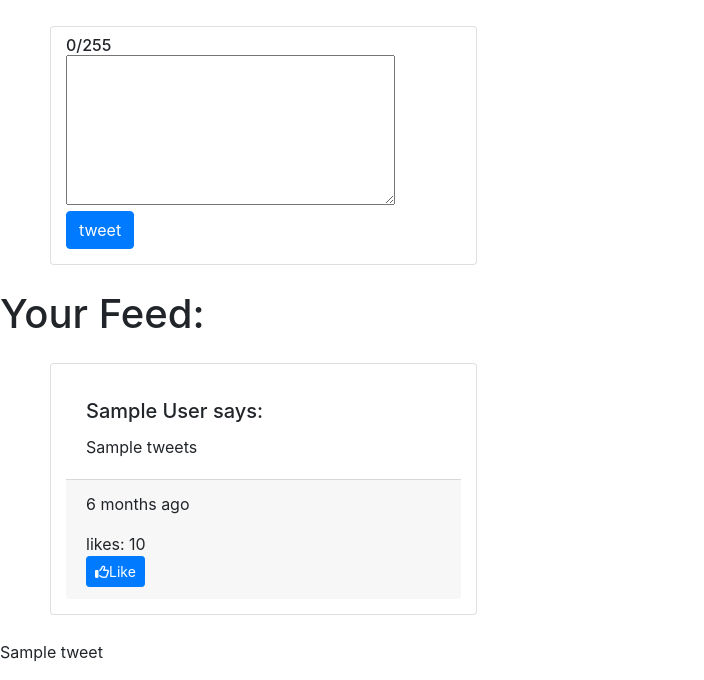
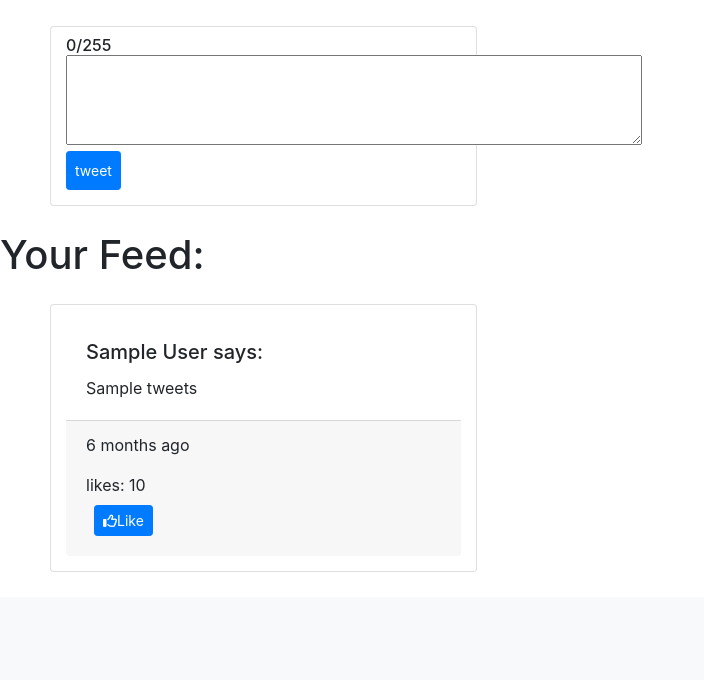
Before and after one commit to ThomasTruong01/Dojo-Tweets, a Flask app: template templates/dashboard.html in a window 1280 px wide. Shown: the part 373-1053 px from the top of the page, without its empty margins (0-704 px from the left). After the commit the page ends 945 px from the top, so only its background shows below. Run offline with Flask 2, Linux system fonts and the light colour scheme; the template is opened without the code that fills it: most values are stand-ins (such as "Sample title", 1, 10 or a date in 2020); some libraries are stand-ins or nearby versions.

```diff
--- a/server.py
+++ b/server.py
@@ -14,7 +14,7 @@ def main():
 
     if 'login' in session:
         if session['login'] == True:
-            return render_template('success.html')
+            return redirect('/dashboard')
         else:
             return render_template('index.html')
     else:
@@ -99,7 +99,6 @@ def login():
     mySql = MySQLConnection('dojo_tweets')
     query = 'SELECT * FROM users WHERE email = %(em)s'
     data = {'em': request.form['email']}
-    # pw = bcrypt.generate_password_hash(request.form['pw1'])
     pw_hash = mySql.query_db(query, data)
     session['userId'] = pw_hash[0]['id']
     session['fName'] = pw_hash[0]['first_name']
@@ -129,7 +128,6 @@ def dashboard():
     query = 'SELECT users.id as "userId", first_name, last_name, tweets.id as "tweetId", tweets, tweets.created_on as "created_on", likes, liked FROM tweets JOIN users ON users.id = tweets.users_id LEFT JOIN (select tweets_id, count(id) as "likes" from likes GROUP BY tweets_id) as mylikes ON tweets.id = mylikes.tweets_id LEFT JOIN (SELECT users_id as "uid", tweets_id, count(likes.id)>0 as "liked" FROM likes GROUP BY tweets_id, users_id) as liked ON liked.uid = %(uid)s and liked.tweets_id = tweets.id ORDER BY tweets.id desc'
     data = {'uid': session['userId']}
     myFeed = mySql.query_db(query, data)
-    print(session)
 
     return render_template('dashboard.html', myFeed=myFeed)
 
--- a/templates/dashboard.html
+++ b/templates/dashboard.html
@@ -44,8 +44,8 @@
 		</style>
 	</head>
 	<body>
-		<nav class="navbar navbar-dark bg-dark">
-			<a class="navbar-brand" href="#">
+		<nav class="navbar navbar-dark bg-dark d-flex">
+			<a class="navbar-brand mr-auto p2" href="#">
 				<img
 					src="https://cutecdn.codingdojo.com/images/global/coding_dojo_logo_white_new.png"
 					class="d-inline-block align-top"
@@ -53,8 +53,10 @@
 				/>
 			</a>
 			<p></p>
-			<p class="h3 text-light">Welcome {{ session['fName'] }}</p>
-			<p class="btn btn-outline-primary my-2 my-sm-0 link- bg-primary">
+			<p class="h3 text-light p-2">Welcome {{ session['fName'] }}</p>
+			<p
+				class="btn btn-outline-primary my-2 my-sm-0 link- bg-primary btn-sm p-2"
+			>
 				<a href="./logout" style="color: white">log out</a>
 			</p>
 		</nav>
@@ -73,11 +75,15 @@
 					{% endfor %} {% endif %} {% endwith %}
 				</div>
 				<h6 class="card-subtitle" id="wordCount">0/255</h6>
-				<form action="/tweets/create" method="post">
-					<textarea name="tweet" id="tweet" cols="30" rows="6">{{
+				<form action="/tweets/create" method="post" class="flex-column">
+					<textarea name="tweet" id="tweet" cols="53" rows="3" class="p-2">{{
 						session['tweet']
 					}}</textarea>
-					<input type="submit" value="tweet" class="btn btn-primary" />
+					<input
+						type="submit"
+						value="tweet"
+						class="btn btn-primary btn-sm p-2"
+					/>
 				</form>
 			</div>
 			<div class="feed">
@@ -100,11 +106,12 @@
 						<p style="margin: 0">likes: {{ tweet['likes'] }}</p>
 
 						{% endif %}
-						<div class="d-flex justify-content-between">
+						<div class="d-flex">
 							{% if tweet['liked']==1 %}
 							<form
 								action="/tweets/{{ tweet['tweetId'] }}/delete_like"
 								method="post"
+								class="mr-auto p-2"
 							>
 								<input
 									type="hidden"
@@ -120,6 +127,7 @@
 							<form
 								action="/tweets/{{ tweet['tweetId'] }}/add_like"
 								method="post"
+								class="mr-auto p-2"
 							>
 								<input
 									type="hidden"
@@ -135,36 +143,35 @@
 							<form
 								action="/tweets/{{ tweet['tweetId'] }}/edit"
 								method="post"
-								class="d-inline-flex"
+								class="p-2"
 							>
 								<input
 									type="hidden"
 									name="uId"
 									value="{{ session['userId'] }}"
 								/>
-								<input
+								<button
 									type="submit"
-									value="Edit"
-									class="d-inline-flex btn btn-secondary btn-sm"
-								/>
+									class="d-inline-flex btn btn-secondary btn-sm p-2"
+								>
+									<i class="far fa-edit"></i>
+								</button>
 							</form>
 							{% endif %} {% if tweet['userId']==session['userId']:%}
 
 							<form
 								action="/tweets/{{ tweet['tweetId'] }}/delete"
 								method="post"
-								class="d-inline-flex"
+								class="p-2"
 							>
 								<input
 									type="hidden"
 									name="uId"
 									value="{{ session['userId'] }}"
 								/>
-								<input
-									type="submit"
-									value="Delete"
-									class="d-inline-flex btn btn-secondary btn-sm"
-								/>
+								<button type="submit" class="btn btn-secondary btn-sm ">
+									<i class="fas fa-trash-alt"></i>
+								</button>
 							</form>
 							{% endif %}
 						</div>
@@ -173,9 +180,7 @@
 				{% endfor %}
 			</div>
 		</main>
-		{% for tweet in myFeed %}
-		<p>{{ tweet }}</p>
-		{% endfor %}
+
 		<script>
 			// function charCount(val) {
 			// 	var len = val.value.length;
```
Also changed, not shown: templates/edit.html (+8 -2 lines).
